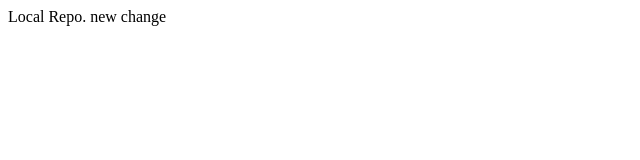
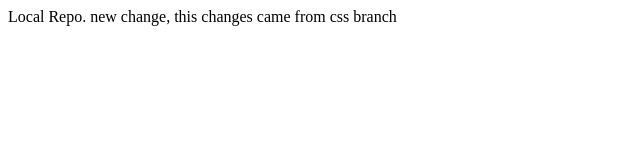
Before and after one commit to rujen-shrestha1/CSS-class, a plain HTML site: page index.html in a window 1280 px wide. Shown: the whole page, without its empty margins (0-640 px from the left). Drawn offline with Linux system fonts and the light colour scheme.

Commit message:
Changes made from css branch

```diff
--- a/index.html
+++ b/index.html
@@ -6,6 +6,6 @@
     <title>Document</title>
   </head>
   <body>
-    Local Repo. new change
+    Local Repo. new change, this changes came from css branch
   </body>
 </html>
```
